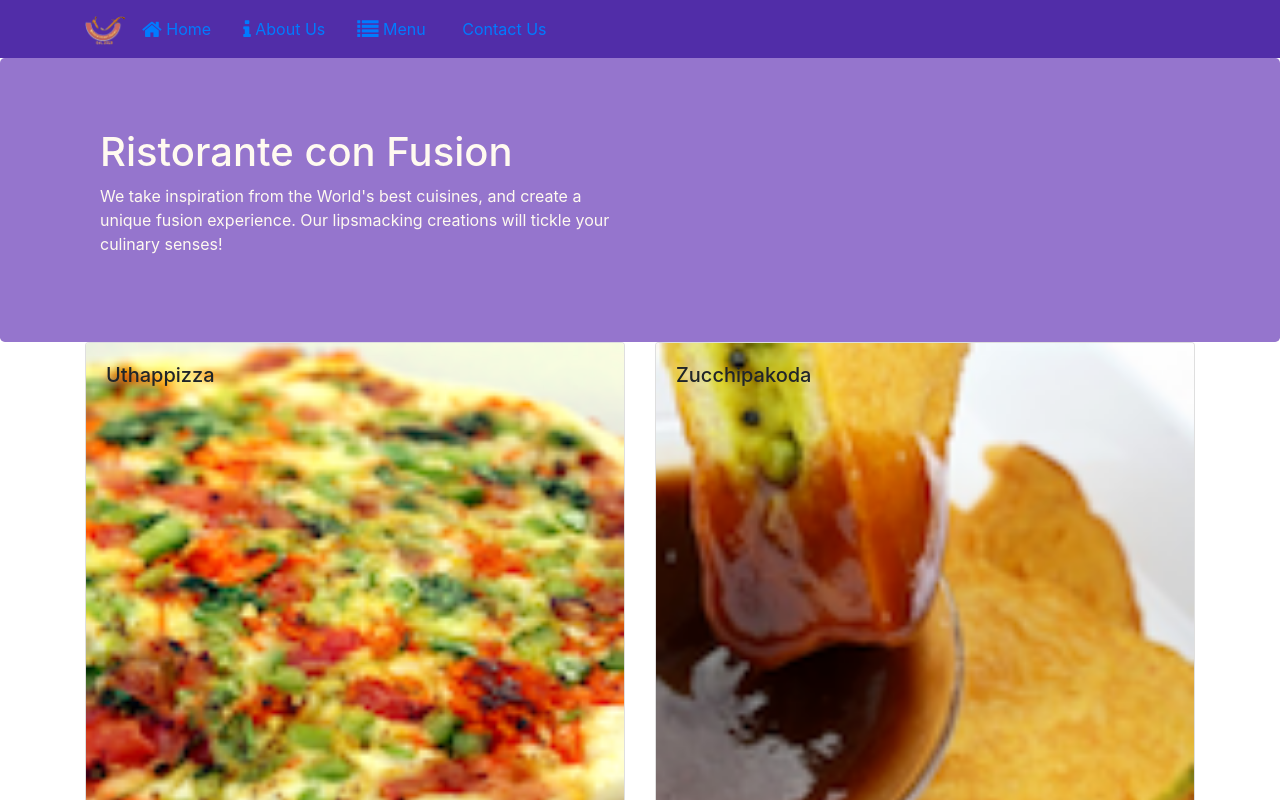
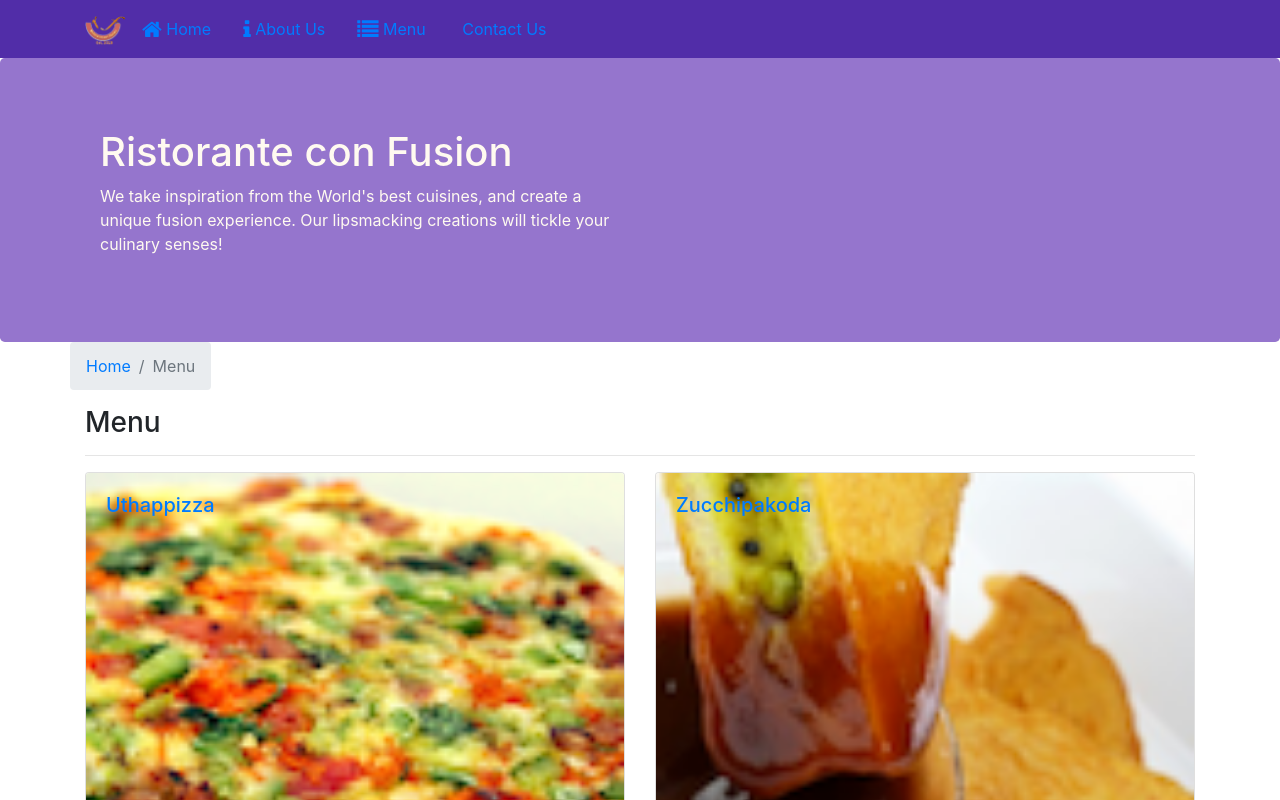
Before and after one commit to Binhbong37/LAB, a React (Create React App) app: page /menu in a window 1280 px wide. Shown: the top 800 px of the page. Built offline with nearby package versions, Linux system fonts and the light colour scheme.

Commit message:
Add Router, SPA 2

```diff
--- a/src/Components/ContactComponent.js
+++ b/src/Components/ContactComponent.js
@@ -1,8 +1,20 @@
 import React from 'react';
+import { Breadcrumb, BreadcrumbItem } from "reactstrap";
+import { Link } from "react-router-dom"
 
 function Contact(props) {
     return(
         <div className="container">
+                   <div className="row">
+                        <Breadcrumb>
+                            <BreadcrumbItem><Link to="/home">Home</Link></BreadcrumbItem>
+                            <BreadcrumbItem active>Contact Us</BreadcrumbItem>
+                        </Breadcrumb>
+                        <div className="col-12">
+                            <h3>Contact Us</h3>
+                            <hr/>
+                        </div>
+                    </div>
             <div className="row row-content">
                 <div className="col-12">
                 <h3>Location Information</h3>
--- a/src/Components/DetailDishes.js
+++ b/src/Components/DetailDishes.js
@@ -1,6 +1,6 @@
 import React from "react";
-import { Card, CardBody, CardImg, CardText, CardTitle } from "reactstrap";
-
+import { Card, CardBody, CardImg, CardText, CardTitle, BreadcrumbItem, Breadcrumb } from "reactstrap";
+import { Link } from "react-router-dom"
 
 
 
@@ -44,10 +44,23 @@ import { Card, CardBody, CardImg, CardText, CardTitle } from "reactstrap";
     const DetailDish = (props) => {
         if(props.dish) {
             return(
-                <>
-                    <RenderDishes dish={props.dish}/>
-                    <RenderComments comments ={props.dish.comments}/>
-                </>
+                <div className="container">
+                    <div className="row">
+                        <Breadcrumb>
+                            <BreadcrumbItem><Link to="/home">Home</Link></BreadcrumbItem>
+                            <BreadcrumbItem><Link to="/menu">Menu</Link></BreadcrumbItem>
+                            <BreadcrumbItem active>{props.dish.name}</BreadcrumbItem>
+                        </Breadcrumb>
+                        <div className="col-12">
+                            <h3>{props.dish.name}</h3>
+                            <hr/>
+                        </div>
+                    </div>
+                    <div className="row">
+                        <RenderDishes dish={props.dish}/>
+                        <RenderComments comments ={props.comments}/>
+                    </div>
+                </div>
             )
 
         } else{
--- a/src/Components/MainComponent.js
+++ b/src/Components/MainComponent.js
@@ -10,6 +10,7 @@ import { COMMENTS } from "../shared/comments";
 import { LEADERS } from "../shared/leaders";
 import { PROMOTIONS } from "../shared/promotions";
 import{ Switch, Route, Redirect } from "react-router-dom";
+import { withRouter } from 'react-router-dom'
 
 
 
@@ -26,19 +27,25 @@ class Main extends Component {
   }
 
   render() {
-
-    const HomePage = () => [
+    const HomePage = () =>
       <Home dish={this.state.dishes.filter((dish) => dish.featured) [0]}
       promotion={this.state.promotions.filter((promo) => promo.featured) [0]}
       leader={this.state.leaders.filter((lead) => lead.featured) [0]}
       />
-    ]
+
+    const DishWithId = ({match}) => {
+      return(
+        <DetailDish dish={this.state.dishes.filter((dish) => dish.id === parseInt(match.params.dishId),10)[0]}
+        comments={this.state.comments.filter((comment) => comment.dishId === parseInt(match.params.dishId, 10))}/>
+      )
+    }
     return (
       <div>
         <Header/>
         <Switch>
           <Route path="/home" component={HomePage}/>
           <Route exact path="/menu" component={() => <Menu dishes={this.state.dishes}/>}/>
+          <Route path="/menu/:dishId" component={DishWithId}/>
           <Route exact path="/contactus" component={()=> <Contact/>}/>
           <Redirect to="/home"/>
         </Switch>
@@ -48,4 +55,4 @@ class Main extends Component {
   };
 }
 
-export default Main;
+export default withRouter(Main);
--- a/src/Components/MenuComponent.js
+++ b/src/Components/MenuComponent.js
@@ -1,14 +1,17 @@
 import React from "react";
-import { Card, CardImg, CardImgOverlay, CardTitle } from "reactstrap";
+import { Card, CardImg, CardImgOverlay, CardTitle, Breadcrumb, BreadcrumbItem } from "reactstrap";
+import { Link } from "react-router-dom"
 
 
-    function RenderMenuItem({dish, onClick}) {
+    function RenderMenuItem({dish}) {
             return(
-                <Card onClick = {() => onClick(dish.id)}>
-                    <CardImg width="100%" src={dish.image} alt={dish.name}/>
-                    <CardImgOverlay>
-                        <CardTitle>{dish.name}</CardTitle>
-                    </CardImgOverlay>
+                <Card>
+                    <Link to={`/menu/${dish.id}`}>
+                        <CardImg width="100%" src={dish.image} alt={dish.name}/>
+                        <CardImgOverlay>
+                            <CardTitle>{dish.name}</CardTitle>
+                        </CardImgOverlay>
+                    </Link>
                 </Card>
             )
     }
@@ -16,7 +19,7 @@ import { Card, CardImg, CardImgOverlay, CardTitle } from "reactstrap";
         const menu = props.dishes.map((dish) => {
             return (
                 <div key={dish.id} className="col-12 col-md-6 col-lg-6">
-                    <RenderMenuItem dish = {dish} onClick={props.onClick}/>
+                    <RenderMenuItem dish = {dish}/>
                 </div>
             )
         })
@@ -24,6 +27,16 @@ import { Card, CardImg, CardImgOverlay, CardTitle } from "reactstrap";
 
             return (
                 <div className="container">
+                    <div className="row">
+                        <Breadcrumb>
+                            <BreadcrumbItem><Link to="/home">Home</Link></BreadcrumbItem>
+                            <BreadcrumbItem active>Menu</BreadcrumbItem>
+                        </Breadcrumb>
+                        <div className="col-12">
+                            <h3>Menu</h3>
+                            <hr/>
+                        </div>
+                    </div>
                     <div className="row">
                         {menu}
                     </div>
```
